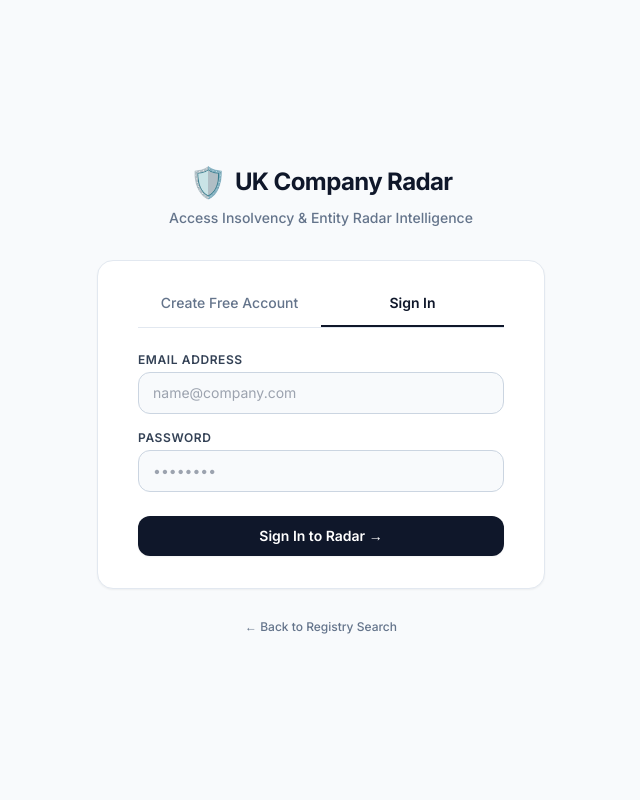
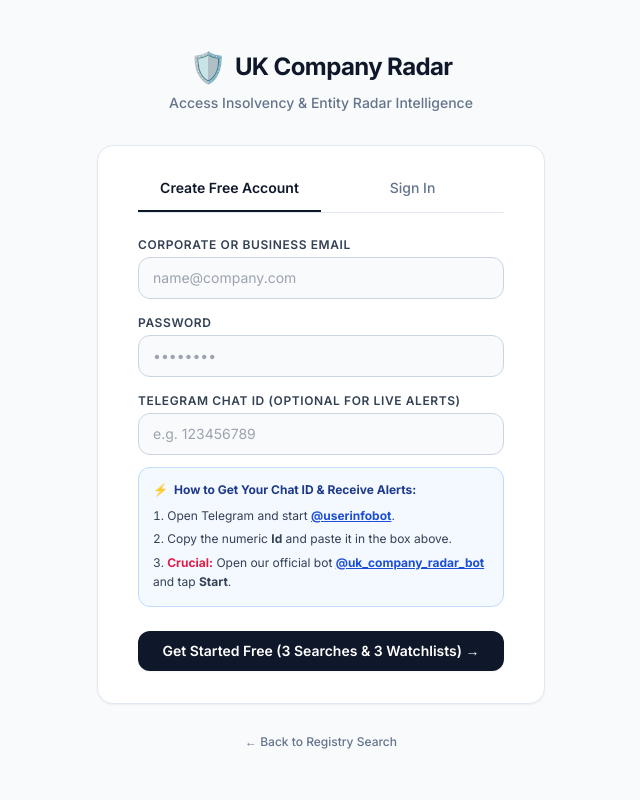
Before and after one commit to Ayhanh/uk-company-radar, a FastAPI app: page /auth in a window 1280 px wide. Shown: the whole page, without its empty margins (319-959 px from the left). Run offline with FastAPI, Linux system fonts and the light colour scheme; parts of the project's set-up code (start-up, migrations or seed data) failed here and were passed over; some libraries are stand-ins or nearby versions.

Commit message:
fix: URL moduna gore Sign In ve Register formu otomatik acildi

```diff
--- a/templates/auth.html
+++ b/templates/auth.html
@@ -29,18 +29,18 @@
             </div>
             {% endif %}
 
-            <!-- Sekme Seçici Butonları -->
+            <!-- Sekme Butonları -->
             <div class="flex border-b border-slate-200 mb-6" id="authTabs">
-                <button type="button" onclick="showTab('register')" id="tabRegister" class="flex-1 pb-3 text-sm transition {{ 'border-b-2 border-slate-900 text-slate-900 font-semibold' if mode == 'register' else 'border-b-2 border-transparent text-slate-500 font-medium hover:text-slate-700' }}">
+                <button type="button" onclick="showTab('register')" id="tabRegister" class="flex-1 pb-3 text-sm font-semibold border-b-2 border-slate-900 text-slate-900 transition">
                     Create Free Account
                 </button>
-                <button type="button" onclick="showTab('login')" id="tabLogin" class="flex-1 pb-3 text-sm transition {{ 'border-b-2 border-slate-900 text-slate-900 font-semibold' if mode != 'register' else 'border-b-2 border-transparent text-slate-500 font-medium hover:text-slate-700' }}">
+                <button type="button" onclick="showTab('login')" id="tabLogin" class="flex-1 pb-3 text-sm font-medium text-slate-500 hover:text-slate-700 border-b-2 border-transparent transition">
                     Sign In
                 </button>
             </div>
 
             <!-- REGISTRATION FORM (KAYIT) -->
-            <form id="formRegister" action="/auth/register" method="POST" class="space-y-4 {{ '' if mode == 'register' else 'hidden' }}">
+            <form id="formRegister" action="/auth/register" method="POST" class="space-y-4">
                 <div>
                     <label class="block text-xs font-semibold uppercase tracking-wider text-slate-700 mb-1">Corporate or Business Email</label>
                     <input type="email" name="email" required placeholder="name@company.com" class="w-full px-3.5 py-2.5 bg-slate-50 border border-slate-300 rounded-xl text-sm focus:outline-none focus:ring-2 focus:ring-slate-900 focus:bg-white transition">
@@ -63,7 +63,7 @@
                         <ol class="list-decimal list-inside space-y-1 text-slate-700 leading-relaxed">
                             <li>Open Telegram and start <a href="https://t.me/userinfobot" target="_blank" class="font-bold text-blue-700 underline hover:text-blue-900">@userinfobot</a>.</li>
                             <li>Copy the numeric <b>Id</b> and paste it in the box above.</li>
-                            <li><b class="text-rose-600">Crucial:</b> Open our bot <a href="https://t.me/uk_company_radar_bot" target="_blank" class="font-bold text-blue-700 underline hover:text-blue-900">@uk_company_radar_bot</a> and tap <b>Start</b>.</li>
+                            <li><b class="text-rose-600">Crucial:</b> Open our official bot <a href="https://t.me/uk_company_radar_bot" target="_blank" class="font-bold text-blue-700 underline hover:text-blue-900">@uk_company_radar_bot</a> and tap <b>Start</b>.</li>
                         </ol>
                     </div>
                 </div>
@@ -76,7 +76,7 @@
             </form>
 
             <!-- LOGIN FORM (GİRİŞ) -->
-            <form id="formLogin" action="/auth/login" method="POST" class="space-y-4 {{ '' if mode != 'register' else 'hidden' }}">
+            <form id="formLogin" action="/auth/login" method="POST" class="space-y-4 hidden">
                 <div>
                     <label class="block text-xs font-semibold uppercase tracking-wider text-slate-700 mb-1">Email Address</label>
                     <input type="email" name="email" required placeholder="name@company.com" class="w-full px-3.5 py-2.5 bg-slate-50 border border-slate-300 rounded-xl text-sm focus:outline-none focus:ring-2 focus:ring-slate-900 focus:bg-white transition">
@@ -101,28 +101,41 @@
         </div>
     </div>
 
-    <!-- Sekmeler arası tıklama geçişi -->
+    <!-- URL PARAMETRESİNE GÖRE ANINDA DEĞİŞTİREN GARANTİLİ KOD -->
     <script>
         function showTab(type) {
-            const formRegister = document.getElementById('formRegister');
-            const formLogin = document.getElementById('formLogin');
-            const tabRegister = document.getElementById('tabRegister');
-            const tabLogin = document.getElementById('tabLogin');
+            var formRegister = document.getElementById('formRegister');
+            var formLogin = document.getElementById('formLogin');
+            var tabRegister = document.getElementById('tabRegister');
+            var tabLogin = document.getElementById('tabLogin');
+
+            if (!formRegister || !formLogin) return;
 
             if (type === 'register') {
                 formRegister.classList.remove('hidden');
                 formLogin.classList.add('hidden');
 
-                tabRegister.className = "flex-1 pb-3 text-sm transition border-b-2 border-slate-900 text-slate-900 font-semibold";
-                tabLogin.className = "flex-1 pb-3 text-sm transition border-b-2 border-transparent text-slate-500 font-medium hover:text-slate-700";
+                tabRegister.className = "flex-1 pb-3 text-sm font-semibold border-b-2 border-slate-900 text-slate-900 transition";
+                tabLogin.className = "flex-1 pb-3 text-sm font-medium border-b-2 border-transparent text-slate-500 hover:text-slate-700 transition";
             } else {
                 formLogin.classList.remove('hidden');
                 formRegister.classList.add('hidden');
 
-                tabLogin.className = "flex-1 pb-3 text-sm transition border-b-2 border-slate-900 text-slate-900 font-semibold";
-                tabRegister.className = "flex-1 pb-3 text-sm transition border-b-2 border-transparent text-slate-500 font-medium hover:text-slate-700";
+                tabLogin.className = "flex-1 pb-3 text-sm font-semibold border-b-2 border-slate-900 text-slate-900 transition";
+                tabRegister.className = "flex-1 pb-3 text-sm font-medium border-b-2 border-transparent text-slate-500 hover:text-slate-700 transition";
             }
         }
+
+        // Sayfa açılır açılmaz URL'yi kontrol et
+        (function checkMode() {
+            var params = new URLSearchParams(window.location.search);
+            var mode = params.get('mode');
+            if (mode === 'login') {
+                showTab('login');
+            } else {
+                showTab('register');
+            }
+        })();
     </script>
 </body>
 </html>
```
